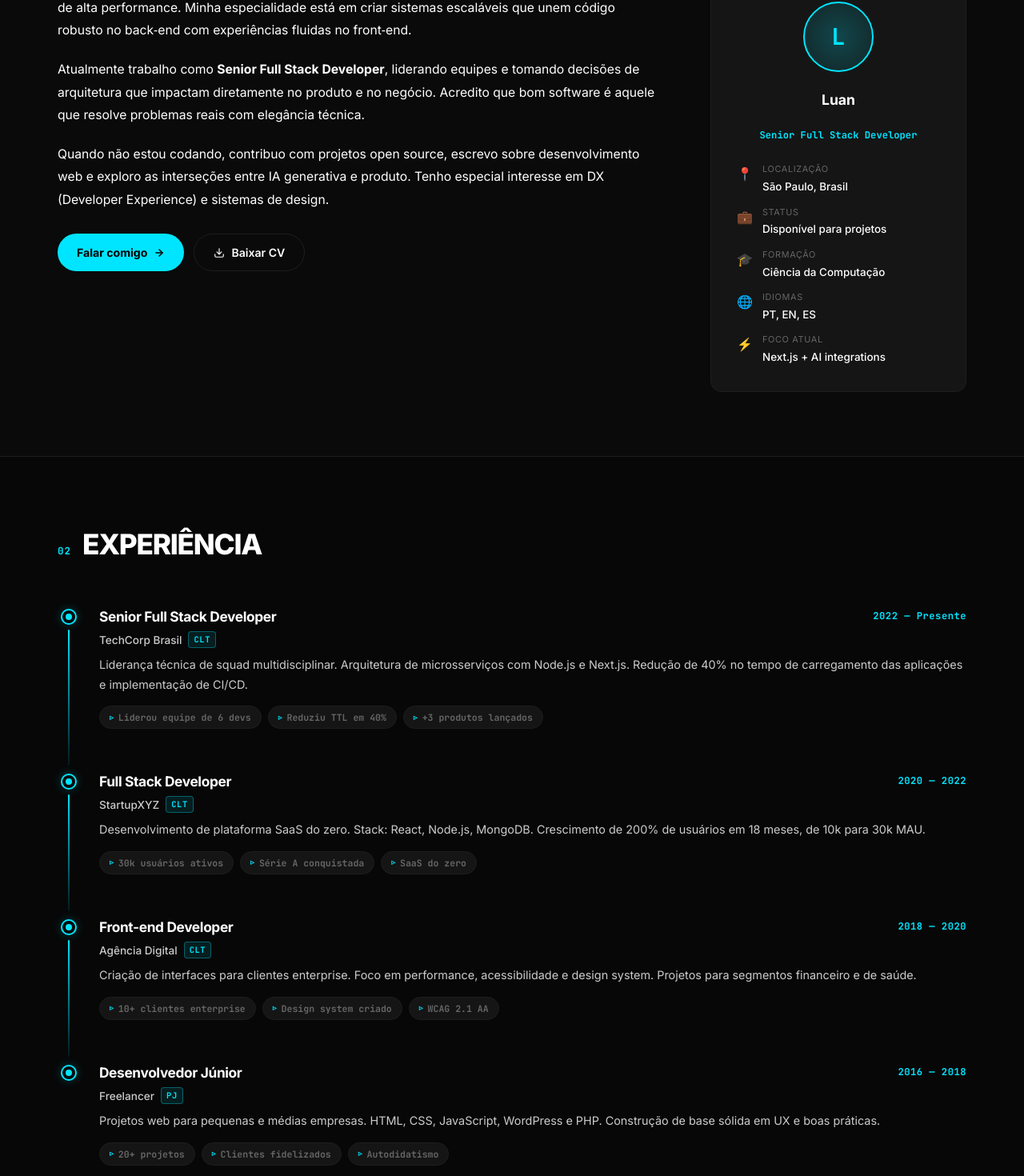
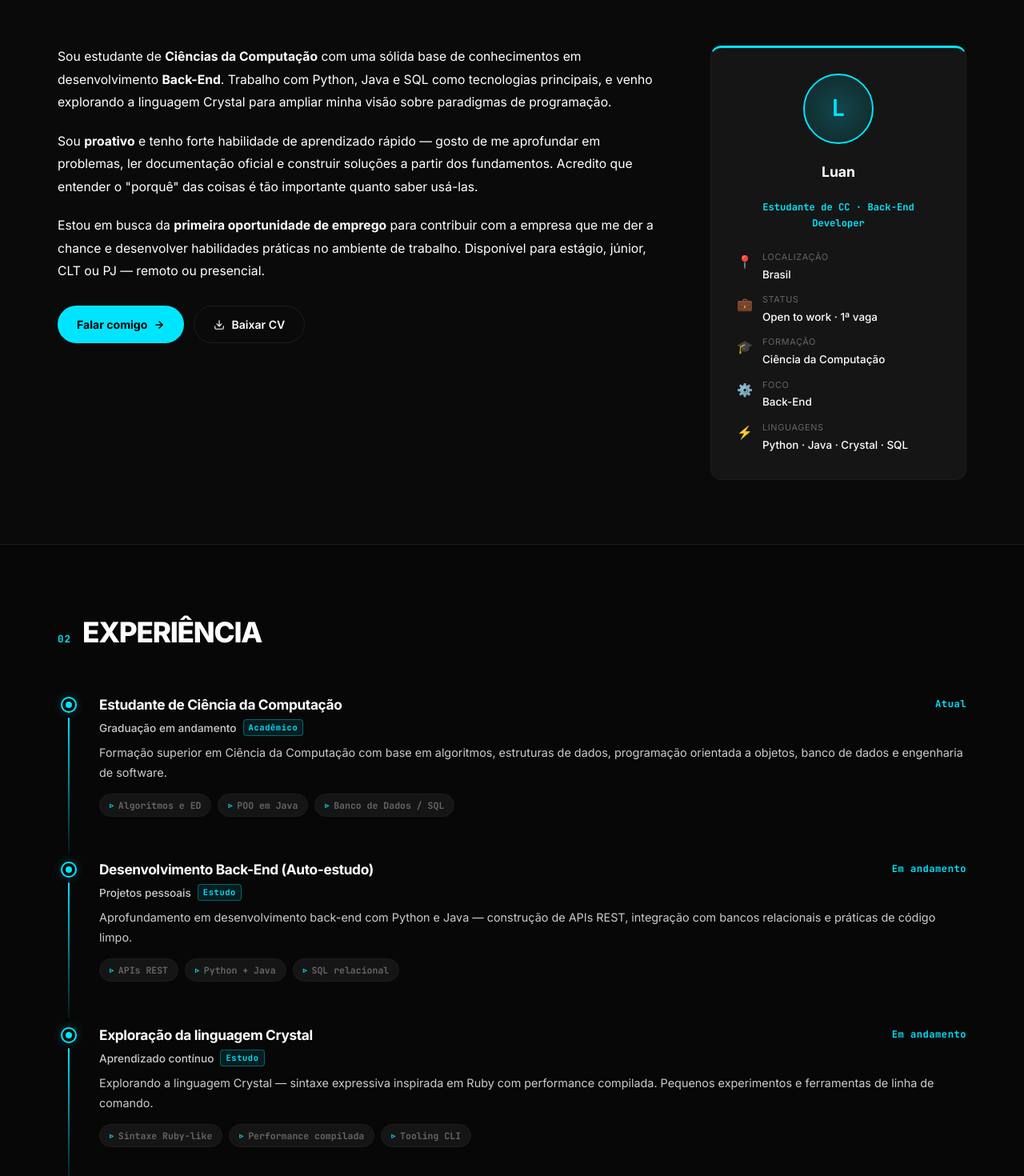
Before and after one commit to LucasSckenal/portfolio-nextjs, a Next.js app: page /about in a window 1280 px wide. Shown: the part 980-2450 px from the top of the page at 80% size. Built offline with nearby package versions, Linux system fonts and the light colour scheme.

Commit message:
Update portfolio content to reflect current studies and skills in Back-End development

```diff
--- a/src/app/about/page.tsx
+++ b/src/app/about/page.tsx
@@ -22,68 +22,68 @@ import styles from './page.module.css';
 
 const experience = [
   {
-    title: 'Senior Full Stack Developer',
-    company: 'TechCorp Brasil',
-    period: '2022 — Presente',
-    type: 'CLT',
-    desc: 'Liderança técnica de squad multidisciplinar. Arquitetura de microsserviços com Node.js e Next.js. Redução de 40% no tempo de carregamento das aplicações e implementação de CI/CD.',
-    achievements: ['Liderou equipe de 6 devs', 'Reduziu TTL em 40%', '+3 produtos lançados'],
+    title: 'Estudante de Ciência da Computação',
+    company: 'Graduação em andamento',
+    period: 'Atual',
+    type: 'Acadêmico',
+    desc: 'Formação superior em Ciência da Computação com base em algoritmos, estruturas de dados, programação orientada a objetos, banco de dados e engenharia de software.',
+    achievements: ['Algoritmos e ED', 'POO em Java', 'Banco de Dados / SQL'],
   },
   {
-    title: 'Full Stack Developer',
-    company: 'StartupXYZ',
-    period: '2020 — 2022',
-    type: 'CLT',
-    desc: 'Desenvolvimento de plataforma SaaS do zero. Stack: React, Node.js, MongoDB. Crescimento de 200% de usuários em 18 meses, de 10k para 30k MAU.',
-    achievements: ['30k usuários ativos', 'Série A conquistada', 'SaaS do zero'],
+    title: 'Desenvolvimento Back-End (Auto-estudo)',
+    company: 'Projetos pessoais',
+    period: 'Em andamento',
+    type: 'Estudo',
+    desc: 'Aprofundamento em desenvolvimento back-end com Python e Java — construção de APIs REST, integração com bancos relacionais e práticas de código limpo.',
+    achievements: ['APIs REST', 'Python + Java', 'SQL relacional'],
   },
   {
-    title: 'Front-end Developer',
-    company: 'Agência Digital',
-    period: '2018 — 2020',
-    type: 'CLT',
-    desc: 'Criação de interfaces para clientes enterprise. Foco em performance, acessibilidade e design system. Projetos para segmentos financeiro e de saúde.',
-    achievements: ['10+ clientes enterprise', 'Design system criado', 'WCAG 2.1 AA'],
+    title: 'Exploração da linguagem Crystal',
+    company: 'Aprendizado contínuo',
+    period: 'Em andamento',
+    type: 'Estudo',
+    desc: 'Explorando a linguagem Crystal — sintaxe expressiva inspirada em Ruby com performance compilada. Pequenos experimentos e ferramentas de linha de comando.',
+    achievements: ['Sintaxe Ruby-like', 'Performance compilada', 'Tooling CLI'],
   },
   {
-    title: 'Desenvolvedor Júnior',
-    company: 'Freelancer',
-    period: '2016 — 2018',
-    type: 'PJ',
-    desc: 'Projetos web para pequenas e médias empresas. HTML, CSS, JavaScript, WordPress e PHP. Construção de base sólida em UX e boas práticas.',
-    achievements: ['20+ projetos', 'Clientes fidelizados', 'Autodidatismo'],
+    title: 'Em busca da primeira oportunidade',
+    company: 'Open to work',
+    period: 'Disponível',
+    type: 'CLT / Estágio',
+    desc: 'Procurando a primeira oportunidade de emprego para aplicar os conhecimentos adquiridos, contribuir com a empresa e desenvolver habilidades práticas no ambiente profissional.',
+    achievements: ['Proativo', 'Aprendizado rápido', 'Disponível imediatamente'],
   },
 ];
 
 const skillGroups = [
   {
-    category: 'Front-end',
+    category: 'Linguagens',
     icon: '⬡',
     skills: [
-      { name: 'React / Next.js', level: 95 },
-      { name: 'TypeScript',      level: 90 },
-      { name: 'TailwindCSS',     level: 88 },
-      { name: 'Framer Motion',   level: 82 },
+      { name: 'Python',          level: 80 },
+      { name: 'Java',            level: 75 },
+      { name: 'SQL',             level: 78 },
+      { name: 'Crystal',         level: 55 },
     ],
   },
   {
     category: 'Back-end',
     icon: '◈',
     skills: [
-      { name: 'Node.js',         level: 92 },
-      { name: 'PostgreSQL',      level: 85 },
-      { name: 'Redis',           level: 78 },
-      { name: 'GraphQL',         level: 80 },
+      { name: 'APIs REST',       level: 70 },
+      { name: 'FastAPI / Flask', level: 65 },
+      { name: 'Spring (Java)',   level: 55 },
+      { name: 'POO',             level: 80 },
     ],
   },
   {
-    category: 'DevOps & Cloud',
+    category: 'Banco & Ferramentas',
     icon: '◎',
     skills: [
-      { name: 'Docker',          level: 85 },
-      { name: 'AWS',             level: 75 },
-      { name: 'CI/CD',           level: 88 },
-      { name: 'Kubernetes',      level: 65 },
+      { name: 'PostgreSQL / MySQL', level: 72 },
+      { name: 'Git / GitHub',       level: 80 },
+      { name: 'Linux',              level: 65 },
+      { name: 'Docker',             level: 50 },
     ],
   },
 ];
@@ -91,33 +91,33 @@ const skillGroups = [
 const education = [
   {
     degree: 'Bacharelado em Ciência da Computação',
-    school: 'Universidade de São Paulo',
-    period: '2012 — 2016',
+    school: 'Em andamento',
+    period: 'Atual',
     icon: '🎓',
-    desc: 'Formação sólida em algoritmos, estruturas de dados, sistemas distribuídos e engenharia de software.',
+    desc: 'Graduação com foco em algoritmos, estruturas de dados, programação orientada a objetos, banco de dados e engenharia de software.',
   },
   {
-    degree: 'AWS Certified Solutions Architect',
-    school: 'Amazon Web Services',
-    period: '2023',
-    icon: '☁️',
-    desc: 'Certificação profissional em arquitetura de soluções na nuvem AWS — Associate level.',
+    degree: 'Estudo autodidata em Back-End',
+    school: 'Documentações oficiais e projetos práticos',
+    period: 'Contínuo',
+    icon: '💻',
+    desc: 'Aprofundamento prático em Python (FastAPI, Flask), Java (Spring) e modelagem de banco de dados relacional.',
   },
   {
-    degree: 'Full Stack JavaScript',
-    school: 'The Odin Project / freeCodeCamp',
-    period: '2015 — 2016',
-    icon: '💻',
-    desc: 'Formação complementar em desenvolvimento web moderno com foco no ecossistema JavaScript.',
+    degree: 'Exploração de novas linguagens',
+    school: 'Comunidade open source',
+    period: 'Contínuo',
+    icon: '🔬',
+    desc: 'Estudo da linguagem Crystal e fundamentos de outras tecnologias para ampliar o repertório técnico.',
   },
 ];
 
 const quickFacts = [
-  { icon: '📍', label: 'Localização',  value: 'São Paulo, Brasil'       },
-  { icon: '💼', label: 'Status',       value: 'Disponível para projetos' },
+  { icon: '📍', label: 'Localização',  value: 'Brasil'                   },
+  { icon: '💼', label: 'Status',       value: 'Open to work · 1ª vaga'   },
   { icon: '🎓', label: 'Formação',     value: 'Ciência da Computação'    },
-  { icon: '🌐', label: 'Idiomas',      value: 'PT, EN, ES'               },
-  { icon: '⚡', label: 'Foco atual',   value: 'Next.js + AI integrations' },
+  { icon: '⚙️', label: 'Foco',         value: 'Back-End'                 },
+  { icon: '⚡', label: 'Linguagens',   value: 'Python · Java · Crystal · SQL' },
 ];
 
 /* ─── SkillBar — animated fill on viewport entry ── */
@@ -235,8 +235,8 @@ export default function About() {
             animate={{ opacity: 1, y: 0 }}
             transition={{ duration: 0.5, delay: 0.18, ease: [0.16, 1, 0.3, 1] }}
           >
-            Dev apaixonado<br />
-            por <span className={styles.heroAccent}>código limpo.</span>
+            Estudante apaixonado<br />
+            por <span className={styles.heroAccent}>back-end.</span>
           </motion.h1>
 
           <motion.p
@@ -245,8 +245,9 @@ export default function About() {
             animate={{ opacity: 1, y: 0 }}
             transition={{ duration: 0.44, delay: 0.26 }}
           >
-            5+ anos construindo produtos que realmente importam — com foco em
-            escalabilidade, performance e experiências que encantam usuários.
+            Estudante de Ciências da Computação com sólida base em Back-End.
+            Proativo, autodidata e em busca da primeira oportunidade para
+            crescer junto com uma equipe.
           </motion.p>
 
           {/* Floating stat chips */}
@@ -257,10 +258,10 @@ export default function About() {
             transition={{ duration: 0.4, delay: 0.34 }}
           >
             {[
-              { v: '5+',  l: 'Anos'      },
-              { v: '40+', l: 'Projetos'  },
-              { v: '15+', l: 'Stacks'    },
-              { v: '100%',l: 'Dedicação' },
+              { v: 'CC',     l: 'Estudante'  },
+              { v: 'Back',   l: 'Foco'       },
+              { v: '4',      l: 'Linguagens' },
+              { v: '100%',   l: 'Dedicação'  },
             ].map(({ v, l }) => (
               <div key={l} className={styles.heroChip}>
                 <span className={styles.heroChipVal}>{v}</span>
@@ -297,21 +298,22 @@ export default function About() {
               transition={{ duration: 0.52, ease: [0.16, 1, 0.3, 1] }}
             >
               <p>
-                Sou um desenvolvedor de software com mais de <strong>5 anos de experiência</strong>{' '}
-                construindo aplicações web de alta performance. Minha especialidade está em criar
-                sistemas escaláveis que unem código robusto no back‑end com experiências fluidas
-                no front‑end.
+                Sou estudante de <strong>Ciências da Computação</strong> com uma sólida base de
+                conhecimentos em desenvolvimento <strong>Back-End</strong>. Trabalho com Python,
+                Java e SQL como tecnologias principais, e venho explorando a linguagem Crystal
+                para ampliar minha visão sobre paradigmas de programação.
               </p>
               <p>
-                Atualmente trabalho como <strong>Senior Full Stack Developer</strong>, liderando
-                equipes e tomando decisões de arquitetura que impactam diretamente no produto e no
-                negócio. Acredito que bom software é aquele que resolve problemas reais com
-                elegância técnica.
+                Sou <strong>proativo</strong> e tenho forte habilidade de aprendizado rápido —
+                gosto de me aprofundar em problemas, ler documentação oficial e construir soluções
+                a partir dos fundamentos. Acredito que entender o "porquê" das coisas é tão
+                importante quanto saber usá-las.
               </p>
               <p>
-                Quando não estou codando, contribuo com projetos open source, escrevo sobre
-                desenvolvimento web e exploro as interseções entre IA generativa e produto.
-                Tenho especial interesse em DX (Developer Experience) e sistemas de design.
+                Estou em busca da <strong>primeira oportunidade de emprego</strong> para
+                contribuir com a empresa que me der a chance e desenvolver habilidades práticas no
+                ambiente de trabalho. Disponível para estágio, júnior, CLT ou PJ — remoto ou
+                presencial.
               </p>
 
               <div className={styles.bioActions}>
@@ -339,7 +341,7 @@ export default function About() {
                 <div className={styles.avatarGlow} />
               </div>
               <h3 className={styles.factsName}>Luan</h3>
-              <p className={styles.factsRole}>Senior Full Stack Developer</p>
+              <p className={styles.factsRole}>Estudante de CC · Back-End Developer</p>
 
               <div className={styles.factsList}>
                 {quickFacts.map(({ icon, label, value }) => (
@@ -426,8 +428,8 @@ export default function About() {
           >
             <p className={styles.pillsLabel}>Outras tecnologias:</p>
             <div className={styles.pills}>
-              {['Express', 'MongoDB', 'Prisma', 'Jest', 'Git', 'Linux',
-                'Figma', 'Storybook', 'Turborepo', 'Terraform'].map((t) => (
+              {['Pytest', 'JUnit', 'SQLite', 'Bash', 'VSCode',
+                'IntelliJ', 'POO', 'Lógica', 'REST', 'JSON'].map((t) => (
                 <span key={t} className={styles.pill}>{t}</span>
               ))}
             </div>
--- a/tsconfig.json
+++ b/tsconfig.json
@@ -1,6 +1,6 @@
 {
   "compilerOptions": {
-    "target": "es5",
+    "target": "es2017",
     "lib": ["dom", "dom.iterable", "esnext"],
     "allowJs": true,
     "skipLibCheck": true,
```
Also changed, not shown: src/app/contact/page.tsx (+17 -17 lines), src/app/page.tsx (+34 -33 lines), src/app/projects/page.tsx (+55 -55 lines).
